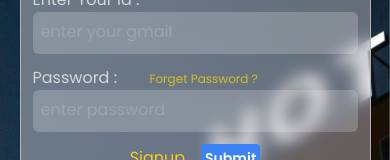
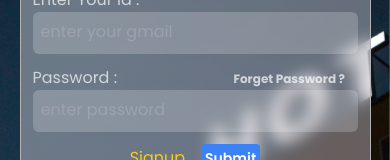
Before and after one commit to ankitsharmah/vista-voyage, a React (Create React App) app: page /login in a window 390 px wide. Shown: the part 324-484 px from the top of the page. Built offline with nearby package versions, Linux system fonts and the light colour scheme; no server answers.

Commit message:
mobile css change

```diff
--- a/src/components/LoginPage.jsx
+++ b/src/components/LoginPage.jsx
@@ -102,7 +102,7 @@ const handleSubmit = async (e) => {
               </div>
               <div className="md:w-[70%] ">
                 <p className="opacity-70 text-md text-white">
-                   password :  <NavLink to={formData.email.includes("@yahoo.com") || formData.email.includes("@gmail.com") ? "/user/forgetpassword":''} onClick={()=>{auth.SetEmailId(formData.email)}} className={"text-[#ffdd00] md:text-sm md:ml-[5.4rem] ml-7 text-xs"}>
+                   password :  <NavLink to={formData.email.includes("@yahoo.com") || formData.email.includes("@gmail.com") ? "/user/forgetpassword":''} onClick={()=>{auth.SetEmailId(formData.email)}} className={"text-[white]  md:text-sm md:ml-[5.3rem] ml-[7rem] font-bold text-xs"}>
                   forget password ?
                 </NavLink>
                 </p>
```
